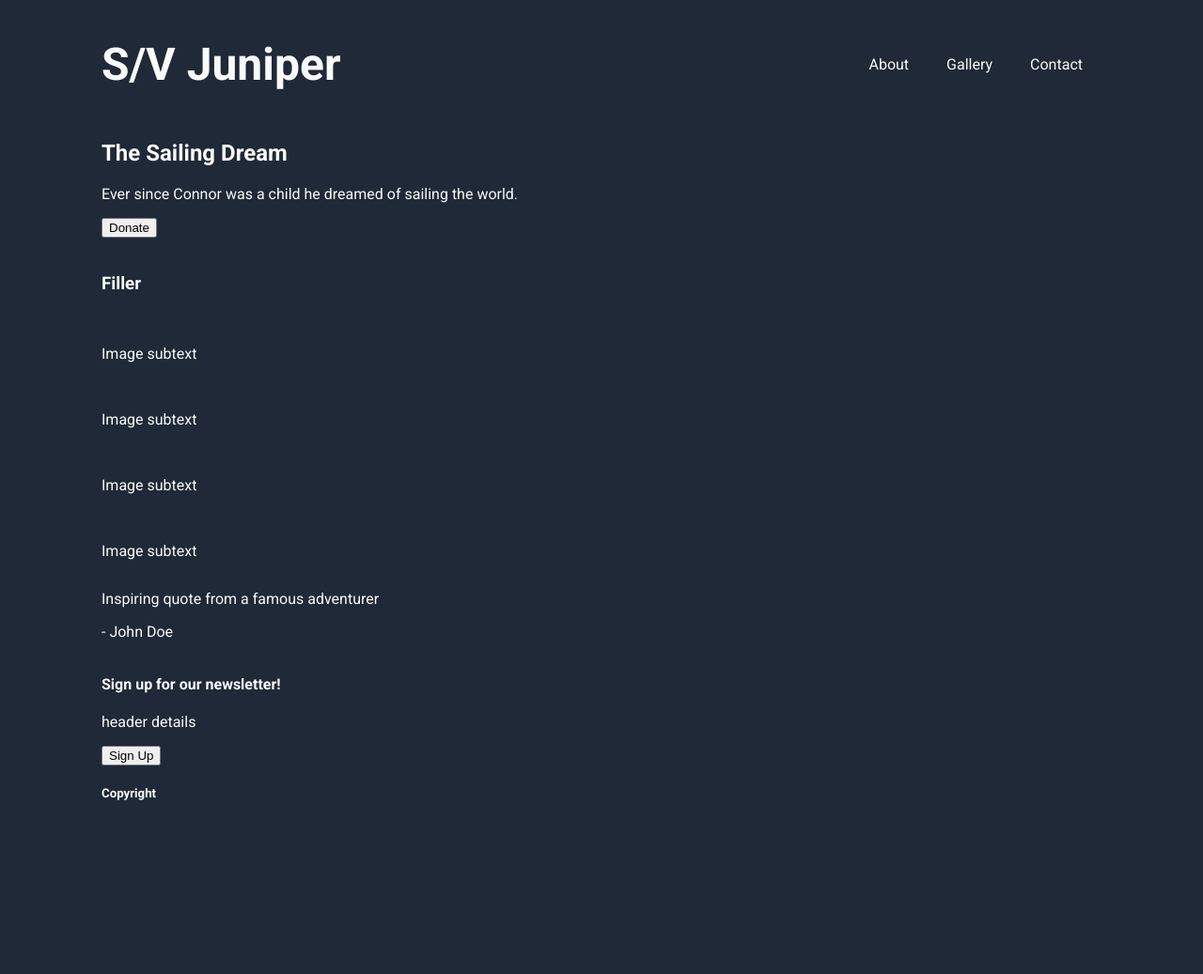
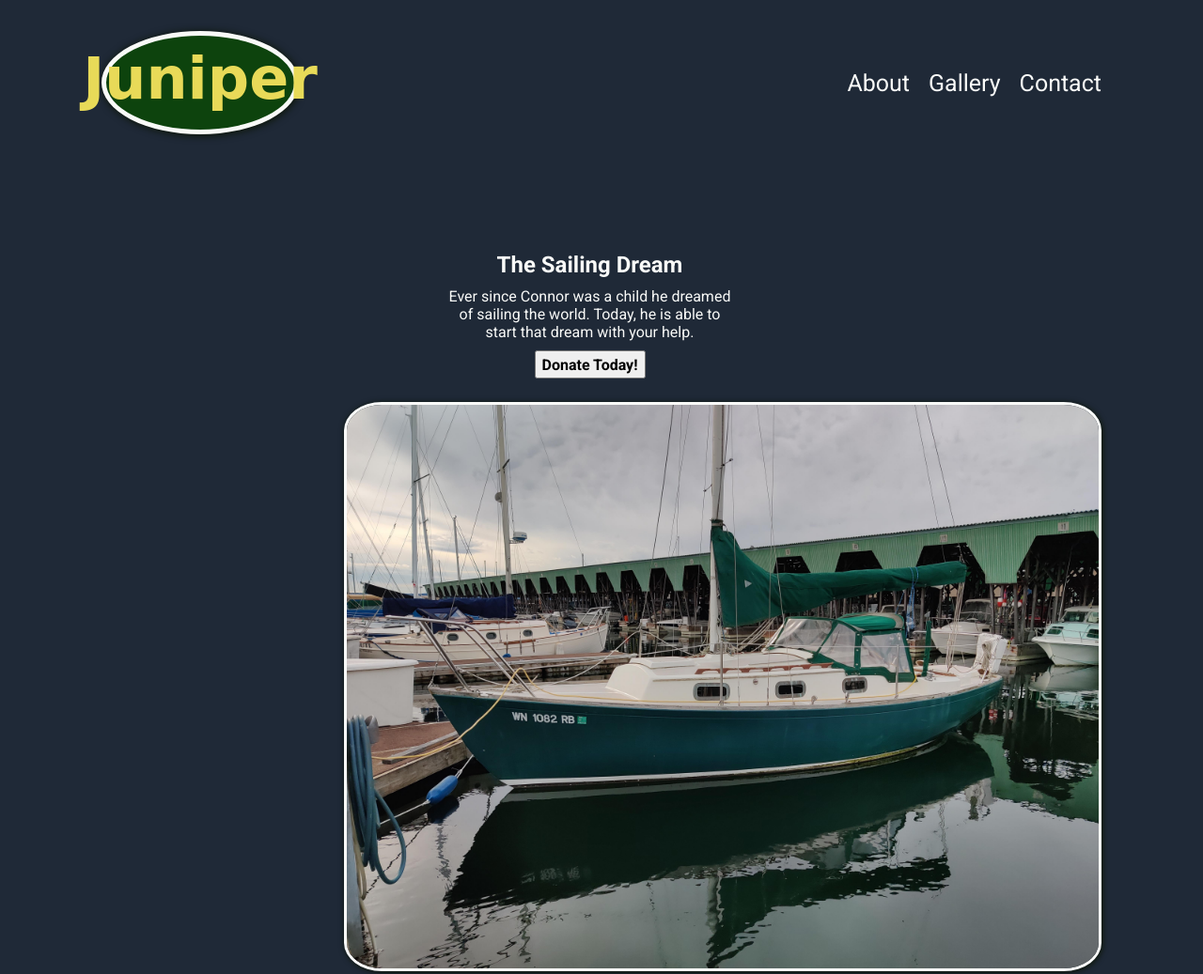
Before and after one commit to conman526/sailboat, a plain HTML site: page index.html in a window 1280 px wide. Shown: the top 1037 px of the page at 94% size. Before the commit the page ends 882 px from the top, so only its background shows below. Drawn offline with Linux system fonts and the light colour scheme; a web font is replaced by a local one.

Commit message:
Progress on main page styling. Added child pages.

```diff
--- a/index.html
+++ b/index.html
@@ -6,40 +6,50 @@
     <meta name="viewport" content="width=device-width, initial-scale=1.0">
     <link rel="preconnect" href="https://fonts.googleapis.com">
     <link rel="preconnect" href="https://fonts.gstatic.com" crossorigin>
-    <link href="https://fonts.googleapis.com/css2?family=Roboto:ital,wght@0,100;0,300;0,400;0,500;0,700;0,900;1,100;1,300;1,400;1,500;1,700;1,900&display=swap" rel="stylesheet">
+    <link rel="preconnect" href="https://fonts.googleapis.com">
+    <link rel="preconnect" href="https://fonts.gstatic.com" crossorigin>
+    <link href="https://fonts.googleapis.com/css2?family=Luxurious+Script&family=Roboto:ital,wght@0,100;0,300;0,400;0,500;0,700;0,900;1,100;1,300;1,400;1,500;1,700;1,900&display=swap" rel="stylesheet">
     <link rel="stylesheet" type="text/css" href="style.css">
     <title>S/V Juniper</title>
 </head>
 <body>
     <div class="header">
-        <h1 class="head-name">S/V Juniper</h1>
+        <div class="jun-back"><h1 class="head-name">Juniper</h1></div>
         <ul class="head-ul">
-            <li><a href="#">About</a></li>
-            <li><a href="#">Gallery</a></li>
-            <li><a href="#">Contact</a></li>
+            <li><a href="./pages/about.html">About</a></li>
+            <li><a href="./pages/gallery.html">Gallery</a></li>
+            <li><a href="./pages/contact.html">Contact</a></li>
         </ul>
     </div>
     <div class="first-row">
-        <div>
+        <div class="dream">
             <h2>The Sailing Dream</h2>
-            <p>Ever since Connor was a child he dreamed of sailing the world.</p>
-            <button type="button">Donate</button>
+            <p>Ever since Connor was a child he dreamed of sailing the world. Today, he is able to start that dream with your help.</p>
+            <button type="button" href="#">Donate Today!</button>
         </div>
-        <div>
-            <img>
+        <div class="cover-photo">
+            <img src="./Images/Juniper-cover.jpg" alt="Juniper, a sailboat" id="juniper-photo">
         </div>
     </div>
     <div class="second-row">
-        <div><h3>Filler</h3></div>
-        <div>
-            <img>
-            <p>Image subtext</p>
-            <img>
-            <p>Image subtext</p>
-            <img>
-            <p>Image subtext</p>
-            <img>
-            <p>Image subtext</p>
+        <div id="adventure"><h3>A Taste of the Adventure</h3></div>
+        <div class="image-row">
+            <div class="image-block">
+                <div><img src="./Images/Connor-happy.jpg" alt="A happy skipper." id="connor-happy"></div>
+                <p>Connor Sauby, the skipper, with a huge smile while under sail.</p>
+            </div>
+            <div class="image-block">
+                <div><img src="./Images/mr-skeen.jpg" alt="Mr. Skeen joined us." id="mr-skeen"></div>
+                <p>Mr. Skeen, Morgen, and Ashley came down to sail on Juniper. Mr. Skeen taught me how to sail.</p>
+            </div>
+            <div class="image-block">
+                <div><img src="./Images/friends.jpg" alt="Juniper with some friends." id="friends"></div>
+                <p>Juniper loves to have friends on board, even if they don't know how to sail!</p>
+            </div>
+            <div class="image-block">
+                <div><img src="./Images/on-the-move.jpg" alt="Juniper under sail." id="on-the-move"></div>
+                <p>Juniper under sail with the 150% genoa and a full main.</p>
+            </div>
         </div>
     </div>
     <div class="third-row">
--- a/style.css
+++ b/style.css
@@ -4,14 +4,16 @@ body {
     color: #F9FAF8;
     padding-left: 100px;
     padding-right: 100px;
+    padding-top: 25px;
     display: flex;
     flex-direction: column;
     justify-content: center;
+    gap: 100px;
 }
 
 .header {
     background-color: #1F2937;
-    font-family: 'Roboto', sans-serif;
+    font-family: 'Luxurious Script', cursive;
     display: flex;
     justify-content: space-between;
     align-items: center;
@@ -22,7 +24,7 @@ ul {
     padding: 0;
 }
 li {
-    padding: 20px;
+    margin: 20px 0px 20px 20px;
     list-style: none;
 }
 a:link {
@@ -42,15 +44,132 @@ a:active {
     color: #F9FAF8;
 }
 
+.jun-back {
+    background-color: #0D430D;
+    height: 100px;
+    width: 200px;
+    border: 5px solid #F9FAF8;
+    border-radius: 50%;
+    box-shadow: 1px 1px 8px #0a1301;
+    display: flex;
+    justify-content: center;
+    align-items: center;
+}
+
 .head-name {
-    color: #F9FAF8;
-    font-size: 48px;
-    font-weight: 700;
+    color: #E8DA58;
+    font-size: 62px;
+    font-weight: 900;
+    padding-bottom: 10px;
 }
 
 .head-ul {
     font-family: 'Roboto', sans-serif;
+    font-size: 25px;
     display: flex;
     justify-content: center;
     align-items: center;
 }
+
+.first-row {
+    display: flex;
+    justify-content: center;
+    align-items: center;
+    flex-wrap: wrap;
+}
+
+.dream {
+    padding: 25px 25px 25px 0;
+    flex-shrink: 1;
+    display: flex;
+    flex-direction: column;
+    align-items: center;
+}
+
+.dream h2 {
+    margin: 0px;
+}
+.dream p {
+    margin: 10px;
+    max-width: 300px;
+    text-align: center;
+}
+.dream button {
+    padding-bottom: 1px;
+    min-width: 75px;
+    min-height: 30px;
+    display: flex;
+    justify-content: center;
+    align-items: center;
+    font-family: 'Roboto', sans-serif;
+    font-size: 16px;
+    font-weight: 700;
+}
+
+.cover-photo {
+    display: flex;
+    justify-content: right;
+    align-items: center;
+    flex: 1;
+    margin-left: 50px;
+}
+#juniper-photo {
+    width: auto;
+    height: auto;
+    max-width: 100vh;
+    border: 3px solid #F9FAF8;
+    border-radius: 5%;
+    box-shadow: 1px 1px 6px #0a1301;
+}
+
+.second-row {
+    background-color: #F9FAF8;
+    color: #1F2937;
+    box-shadow: 2px 2px 8px #0a1301;
+}
+#adventure {
+    display: flex;
+    justify-content: center;
+    align-items: center;
+    font-size: 25px;
+    text-decoration: underline;
+    text-decoration-thickness: 2px;
+}
+.image-row {
+    display: flex;
+    justify-content: space-between;
+    gap: 25px;
+    flex: 1;
+    flex-wrap: wrap;
+    margin-left: 50px;
+    margin-right: 50px;
+}
+
+.image-block {
+    display: flex;
+    flex-direction: column;
+    align-items: center;
+    justify-content: space-between;
+    flex-wrap: wrap;
+    color: #1F2937;
+    font-size: 18px;
+    font-weight: 425;
+    max-width: 250px;
+}
+
+.image-block p {
+    text-align: center;
+    max-width: 250px;
+    min-height: 100px;
+}
+
+#connor-happy, #mr-skeen, #on-the-move, #friends {
+    height: auto;
+    width: auto;
+    max-width: 250px;
+    border: 2px solid #1F2937;
+    flex-shrink: 1;
+    box-sizing: border-box;
+    border-radius: 5%;
+    box-shadow: 1px 1px 6px #0a1301;
+}
```
Also changed, not shown: pages/about.html (added, +12 -0 lines), pages/contact.html (added, +12 -0 lines), pages/gallery.html (added, +12 -0 lines), Images/Connor-happy.jpg (added), Images/Juniper-cover.jpg (added), Images/mr-skeen.jpg (added), Images/on-the-move.jpg (added), 1 other file.
